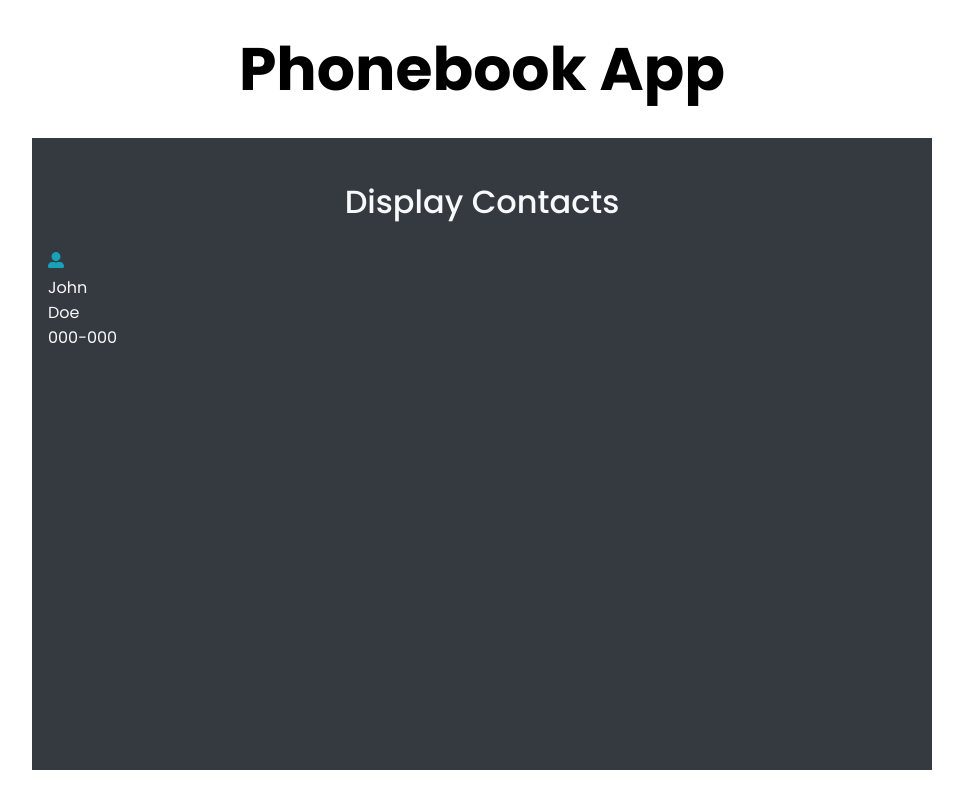
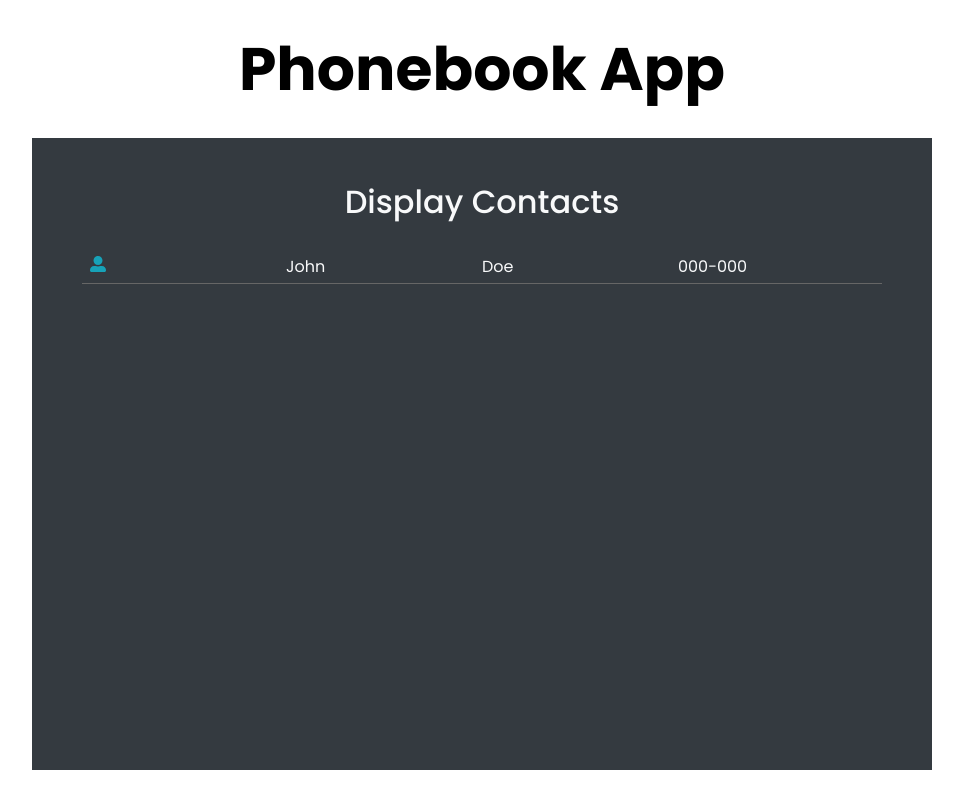
Before and after one commit to spectr-e/react-projects, a React (Vite) app: page / in a window 1280 px wide. Shown: the whole page, without its empty margins (158-1121 px from the left). Built offline with nearby package versions, Linux system fonts and the light colour scheme.

Commit message:
style(ContactsComp): Add style format to the contact component

```diff
--- a/src/components/Contacts.jsx
+++ b/src/components/Contacts.jsx
@@ -1,6 +1,24 @@
 import styled from 'styled-components'
 import { FaUserAlt, FaPhone } from 'react-icons/fa'
-const ContactStyle = styled.li``
+
+const ContactStyle = styled.li`
+  display: grid;
+  grid-template-columns: repeat(4, 1fr);
+  align-items: center;
+  max-width: 800px;
+  margin: auto;
+  padding: 4px 8px;
+  border-bottom: 1px solid #666;
+  &:hover {
+    cursor: pointer;
+    background-color: #666;
+  }
+  img {
+    height: 48px;
+    border-radius: 50%;
+  }
+`
+
 const Contacts = ({ icon, firstName, lastName, phoneNo }) => {
   return (
     <ContactStyle>
```
